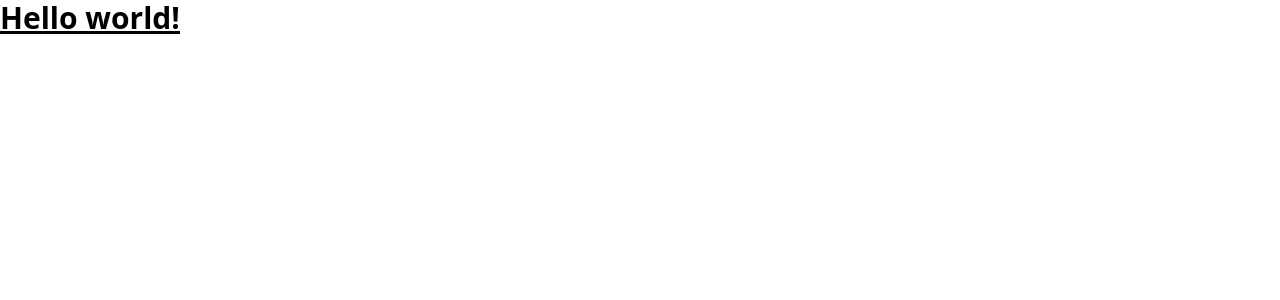
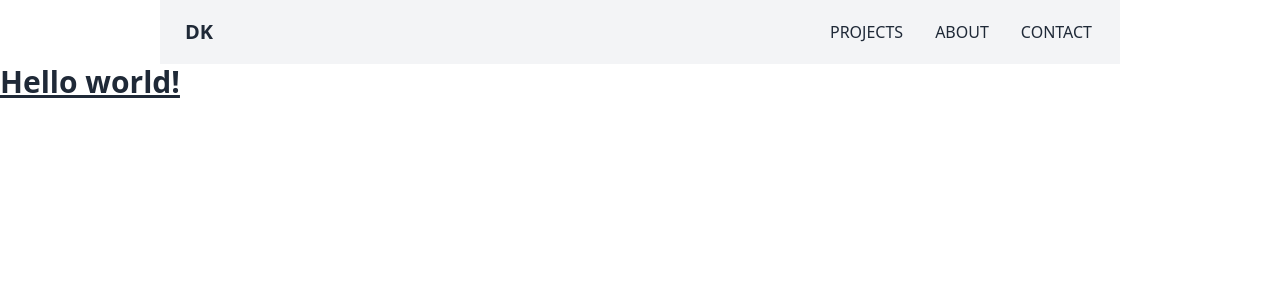
Before and after one commit to Dante1704/Personal-Portfolio, a React (Create React App) app: page / in a window 1280 px wide. Shown: the top 300 px of the page. Built offline with nearby package versions, Linux system fonts and the light colour scheme.

Commit message:
trabajando en la navBar

```diff
--- a/package.json
+++ b/package.json
@@ -6,6 +6,7 @@
     "@testing-library/jest-dom": "^5.16.5",
     "@testing-library/react": "^13.4.0",
     "@testing-library/user-event": "^13.5.0",
+    "daisyui": "^2.47.0",
     "postcss": "^8.4.19",
     "react": "^18.2.0",
     "react-dom": "^18.2.0",
--- a/src/App.js
+++ b/src/App.js
@@ -1,10 +1,13 @@
-
+import NavBar from './components/NavBar';
 import './App.css';
 
 export default function App() {
   return (
-    <h1 className="text-3xl font-bold underline">
-      Hello world!
-    </h1>
+    <>
+      <NavBar/>
+      <h1 className="text-3xl font-bold underline">
+        Hello world!
+      </h1>
+    </>
   )
 }
--- /dev/null
+++ b/src/components/NavBar.js
@@ -0,0 +1,26 @@
+import React from 'react'
+
+const NavBar = () => {
+  return (
+    <nav className="navbar flex justify-between mx-auto max-w-5x1 md:w-4/5 lg:w-3/4 bg-gray-100">
+        <div className="flex-1">
+            <a href="#nowhere" className="btn btn-ghost normal-case text-xl">DK</a>
+        </div>
+         <div className="flex-none sm:hidden">{/* fixed z-30 top-4 right-4 bg-gray-200 rounded-lg sm:hidden shadow-md */}
+            <button className="btn btn-square btn-ghost">
+                 <svg xmlns="http://www.w3.org/2000/svg" fill="none" viewBox="0 0 24 24" className="inline-block w-7 h-7 stroke-current"><path strokeLinecap="round" strokeLinejoin="round" strokeWidth="2" d="M4 6h16M4 12h16M4 18h16"></path></svg>
+            </button>
+        </div>
+        <div className="flex-none">
+            <ul className="menu menu-horizontal px-1">
+            <li><a href="#nowhere">PROJECTS</a></li>
+            <li><a href="#nowhere">ABOUT</a></li>
+            <li><a href="#nowhere">CONTACT</a></li>
+            </ul>
+        </div>
+    </nav>
+
+  )
+}
+
+export default NavBar
--- a/tailwind.config.js
+++ b/tailwind.config.js
@@ -7,5 +7,5 @@ module.exports = {
   theme: {
     extend: {},
   },
-  plugins: [],
+  plugins: [require("daisyui")],
 }
```
Also changed, not shown: 1 other file (tests, documents, lock files or other folders).
